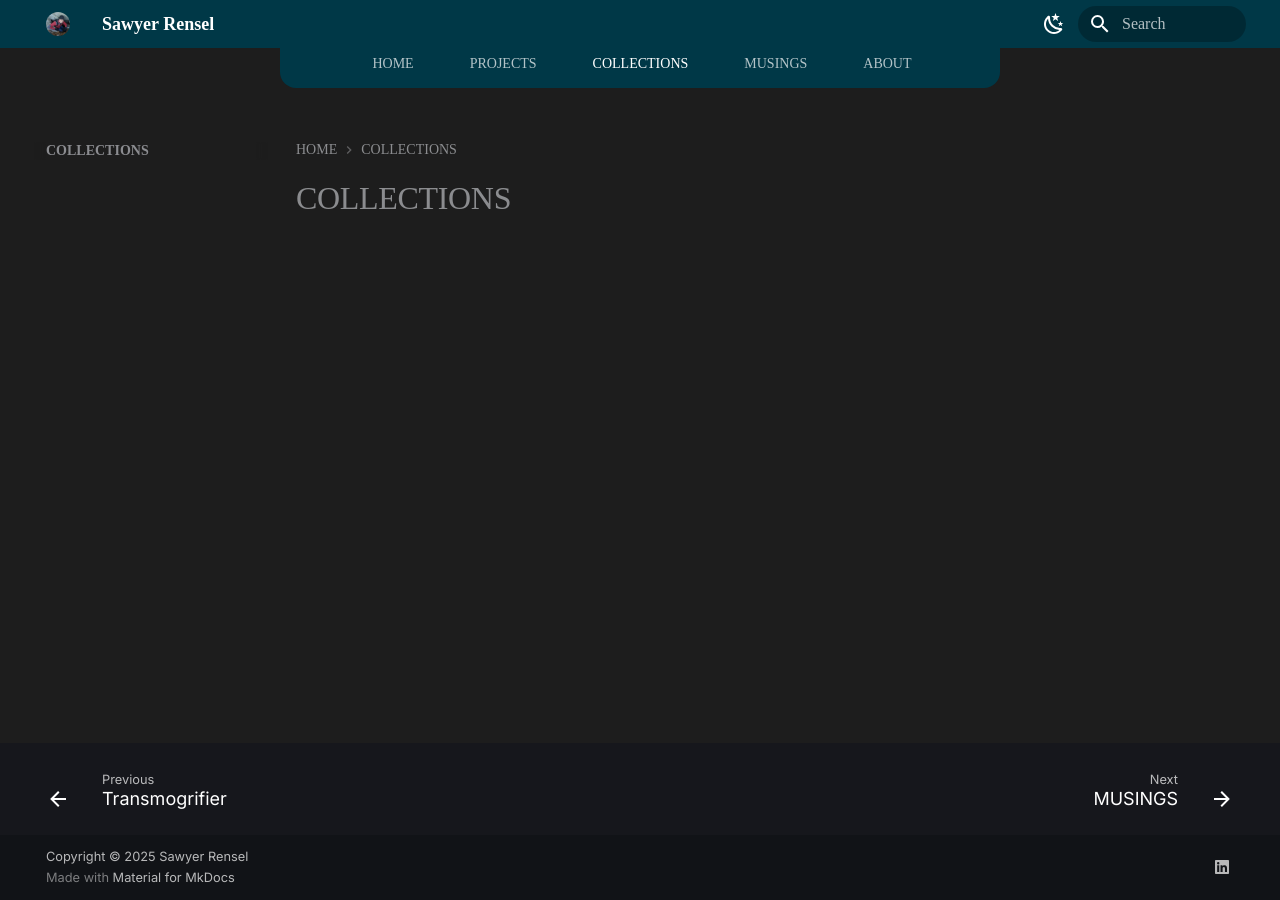
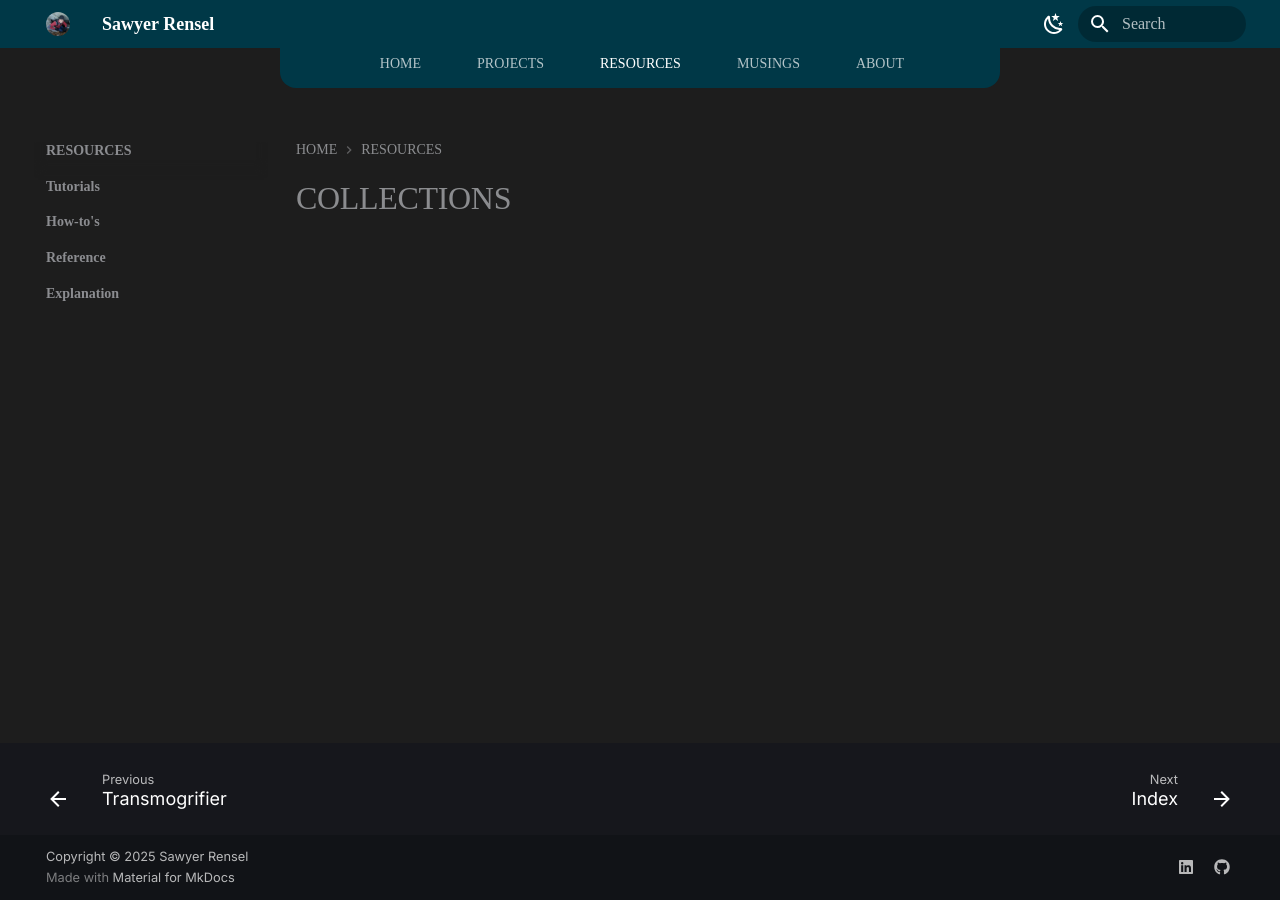
Before and after one commit to SawyerRensel/rensel.xyz, an MkDocs documentation site: the page built from docs/resources/index.md, in a window 1280 px wide. Built offline with MkDocs 1.6.1 and Material for MkDocs 9.7.7, drawn with Linux system fonts in a browser that asks for light colours; some web fonts are replaced; the version menu is left out.

Commit message:
Updated navigation
Removed "Collections" page.  Added "Resources" page along with four sections for each type of documentation.  Corrected blog configuration.

```diff
--- a/mkdocs.yml
+++ b/mkdocs.yml
@@ -10,9 +10,17 @@
   - PROJECTS:
     - projects/index.md
     - Transmogrifier: projects/transmogrifier.md
-  - COLLECTIONS:
-    - collections/index.md
-  - MUSINGS: blog/index.md
+  - RESOURCES:
+    - resources/index.md
+    - Tutorials:
+      - resources/tutorials/index.md
+    - How-to's:
+      - resources/how_tos/index.md
+    - Reference:
+      - resources/reference/index.md
+    - Explanation:
+      - resources/explanation/index.md
+  - MUSINGS: musings/index.md
   - ABOUT:
     - about/index.md
 
@@ -85,8 +93,13 @@
       blog_toc: true
       authors_file: ".authors.yml"
       post_url_format: "{file}"
-      blog_dir:
-      post_dir:
+      blog_dir: musings
+      post_dir: musings/posts
+  - rss:
+      match_path: "musings/posts/.*"
+      date_from_meta:
+        as_creation: date.created
+        as_update: date.updated
   - search
   - glightbox
   # - git-revision-date-localized:
@@ -176,6 +189,8 @@
   social:
     - icon: fontawesome/brands/linkedin
       link: https://www.linkedin.com/in/sawyerrensel
+    - icon: fontawesome/brands/github
+      link: https://www.github.com/SawyerRensel
 
   generator: true
 
@@ -189,6 +204,7 @@
 
 
 copyright: Copyright &copy; 2025 Sawyer Rensel
+# <br> Terms of Service | Privacy Policy | Cookie Policy
 
 
 docs_dir: docs
```
Also changed, not shown: docs/blog/index.md (deleted, +0 -1 lines), docs/musings/index.md (added, +1 -0 lines), docs/resources/explanation/index.md (added), docs/resources/how_tos/index.md (added), docs/resources/index.md (renamed from docs/collections/index.md), docs/resources/reference/index.md (added), docs/resources/tutorials/index.md (added).
